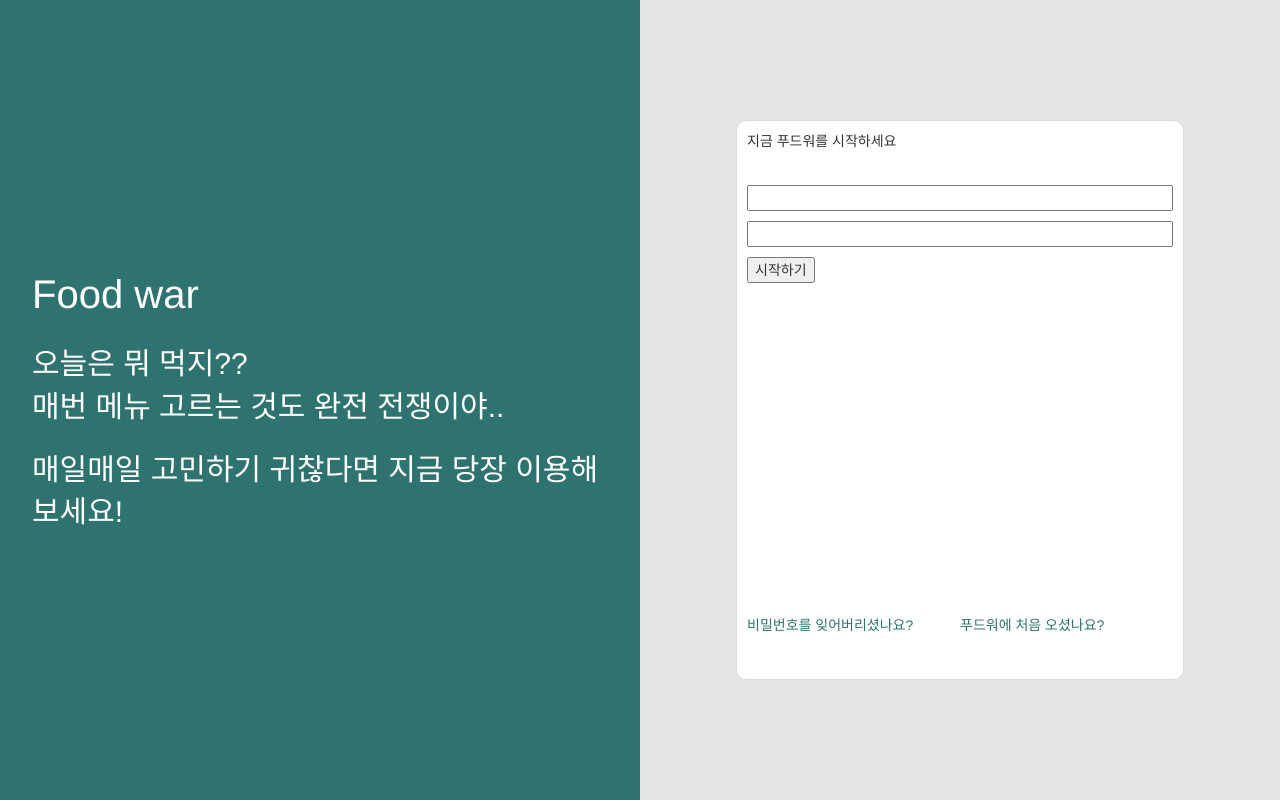
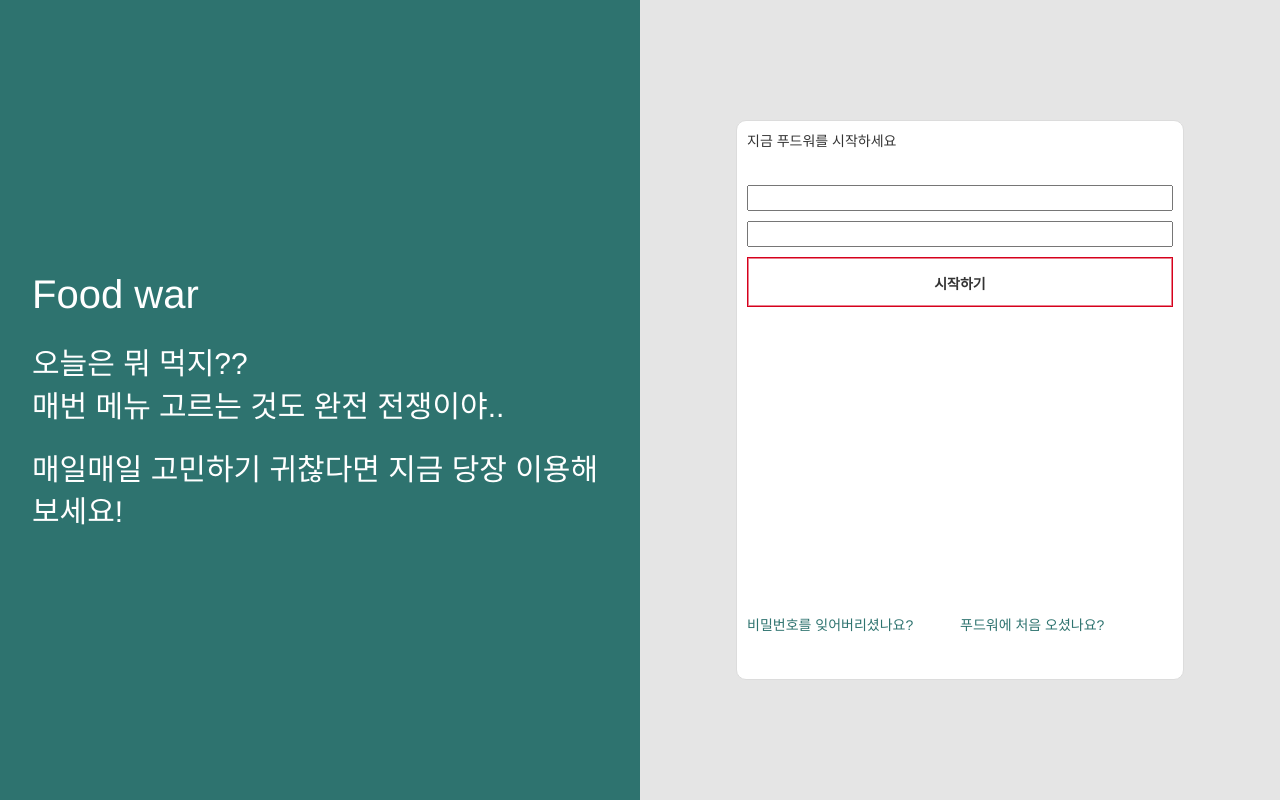
Before and after one commit to food-war/foodwar, a React (Create React App) app in the folder client/: page / in a window 1280 px wide. Built offline with nearby package versions, Linux system fonts and the light colour scheme.

Commit message:
food-war 공통 버튼 css 추가

```diff
--- a/client/src/App.scss
+++ b/client/src/App.scss
@@ -19,9 +19,60 @@ div {
   display: table-cell;
   vertical-align: middle;
 }
-
+/*공통으로 쓰이는 버튼*/
 .food-btn {
+  font-weight: bold;
+  width: 19%;
+  border: solid 1px #d6001c;
+  height: 92px;
+  line-height: 92px;
+  float: left;
+  transition: all 1000ms cubic-bezier(0.390, 0.500, 0.150, 1.360);
+  cursor: pointer;
+  box-shadow: rgba(214, 0, 28, 0.5) 0 0px 0px 1px inset;
+  background: white;
+  outline: none;
+}
+.food-btn:hover {
+  background-color: #d6001c;
+  color: #ffffff;
+  box-shadow: rgba(214, 0, 28, 1) 0 80px 0px 2px inset;
+  font-weight: bold;
+}
+.food-btn:focus {
+  outline: none;
 }
 
-.food-btn:hover {
+.reverse-food-btn {
+  font-weight: bold;
+  width: 19%;
+  border: solid 2px #d6001c;
+  height: 92px;
+  line-height: 92px;
+  transition: all 1000ms cubic-bezier(0.390, 0.500, 0.150, 1.360);
+  cursor: pointer;
+  box-shadow: rgba(255, 255, 255, 1) 0 0px 0px 1px inset;
+  background: #d6001c;
+  color: white;
+  outline: none;
 }
+.reverse-food-btn:hover {
+  background-color: white;
+  color: #d6001c;
+  box-shadow: rgba(255, 255, 255, 1) 0 80px 0px 2px inset;
+  font-weight: bold;
+}
+.reverse-food-btn:focus {
+  outline: none;
+}
+/*버튼 크기*/
+.btnSmall {
+  width: 10%;
+  height: 50px;
+  line-height: 50px;
+}
+.btnBig {
+  width: 100%;
+  height: 50px;
+  line-height: 50px;
+}
--- a/client/src/components/auth/Login.js
+++ b/client/src/components/auth/Login.js
@@ -14,7 +14,7 @@ class Login extends Component {
             <input type="text" />
           </div>
           <div>
-            <button>시작하기</button>
+            <button className="food-btn btnBig">시작하기</button>
           </div>
         </div>
         <div className="content-footer">
```
